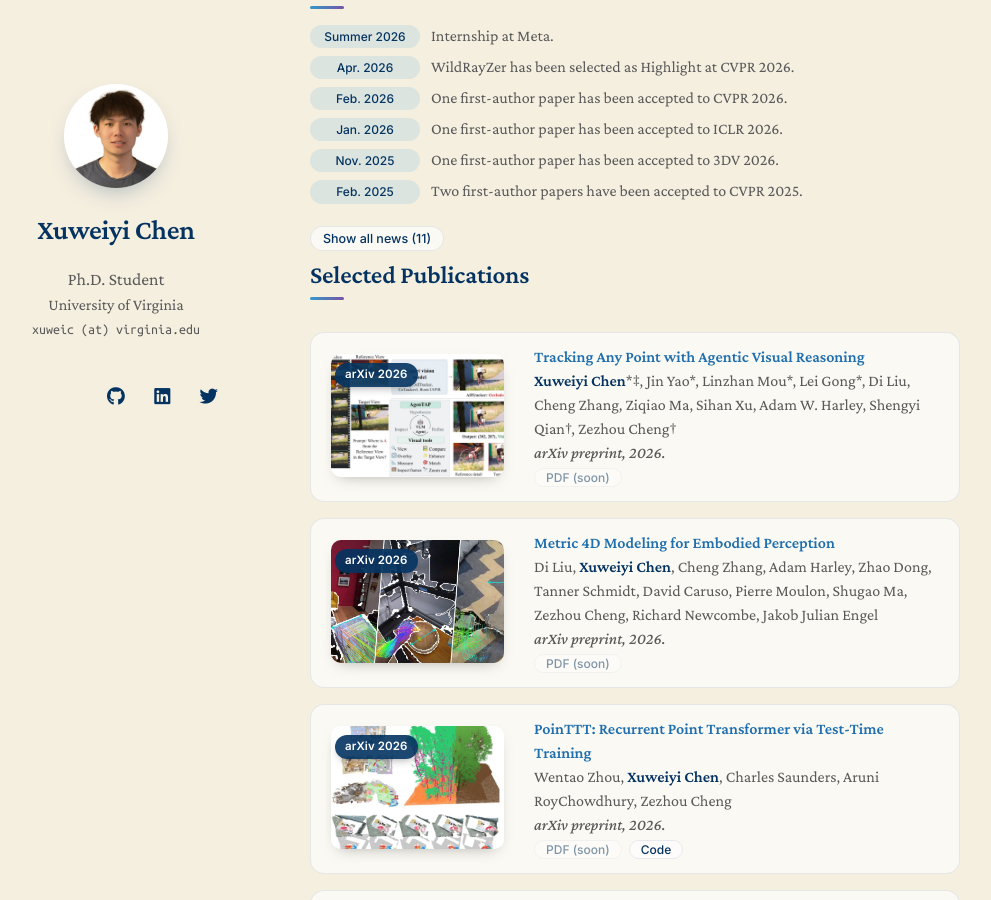
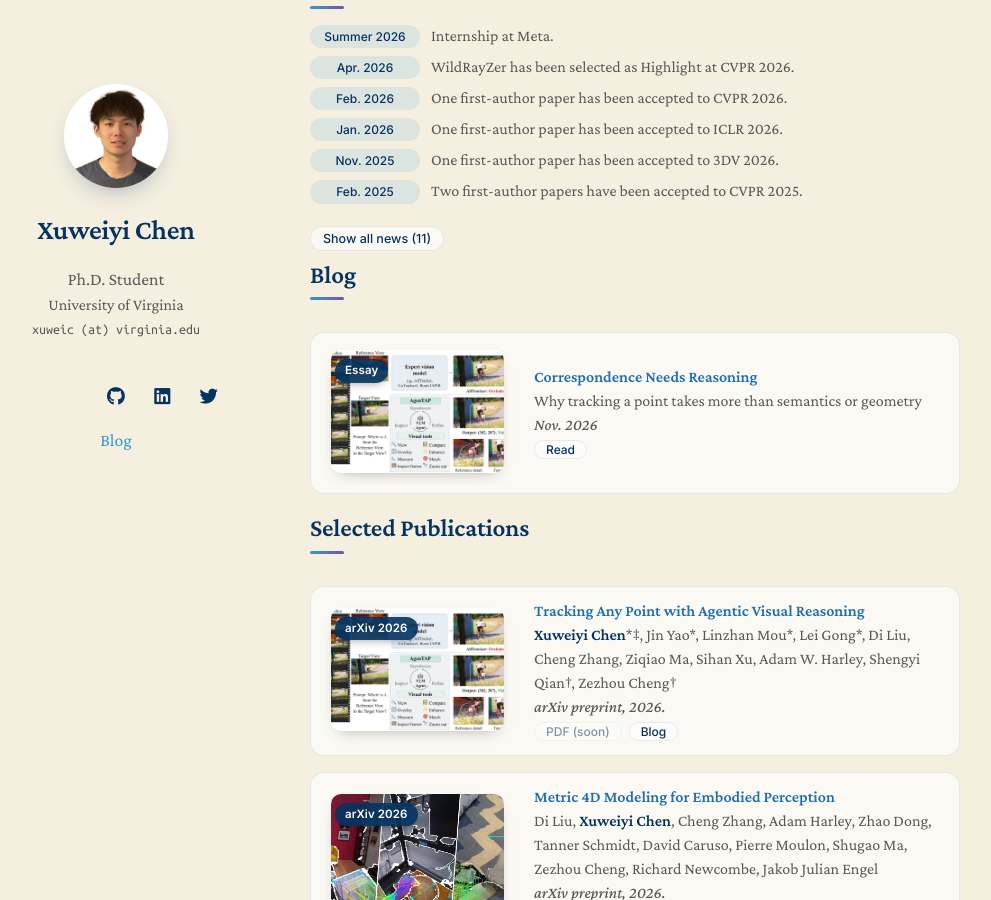
Before and after one commit to XuweiyiChen/xuweiyichen.github.io, a Jekyll site: the page built from index.md, in a window 1280 px wide and 900 px high, scrolled down 935 px. Shown: the whole window, without its empty margins (160-1151 px from the left). Built offline with Jekyll 4.4.1, drawn with Linux system fonts in a browser that asks for light colours; nearby versions of some CDN libraries; a style sheet for code colours, icons or effects is not loaded; our own code applies the rules of GitHub Pages for plain Markdown files.

Commit message:
Homepage links the blog. AgenTAP blog author line lists Linzhan Mou, Di Liu and Sihan Xu again

```diff
--- a/_config.yml
+++ b/_config.yml
@@ -19,7 +19,7 @@ linkedin: https://www.linkedin.com/in/chenxuweiyi/
 twitter: https://twitter.com/Chenxuweiyi
 blog_link: "#blog"
 # Set to true to show the Blog section, the header link and the Blog buttons on publications.
-show_blog: false
+show_blog: true
 
 # Images (e.g., your profile picture and your website's favicon)
 # "favicon" and "favicon_dark" are used for the light and dark modes, respectively.
--- a/blog/agentap/index.html
+++ b/blog/agentap/index.html
@@ -384,7 +384,7 @@ footer a{color:var(--soft)} footer a:hover{color:var(--ink)}
     <p class="kicker"><span class="en">Essay · November 2026</span><span class="zh">随笔 · 2026 年 11 月</span></p>
     <h1></h1>
     <p class="sub"><span class="en">Why tracking a point takes more than semantics or geometry</span><span class="zh">为什么追踪一个点，光靠语义或几何都不够</span></p>
-    <p class="by"><a href="../../">Xuweiyi Chen</a> <span class="aff">UVA</span></p>
+    <p class="by"><a href="../../">Xuweiyi Chen</a> <span class="aff">UVA</span> &nbsp;·&nbsp; <a href="https://linzhanmou.com/">Linzhan Mou</a> <span class="aff">Princeton</span> &nbsp;·&nbsp; Di Liu <span class="aff">Meta</span> &nbsp;·&nbsp; <a href="https://sihanxu.me/">Sihan Xu</a> <span class="aff">UMich</span></p>
     <div class="legend"><div class="slot"></div><div class="slot"></div><div class="slot"></div></div>
   </div>
   <div class="note" id="nSem"></div>
```
